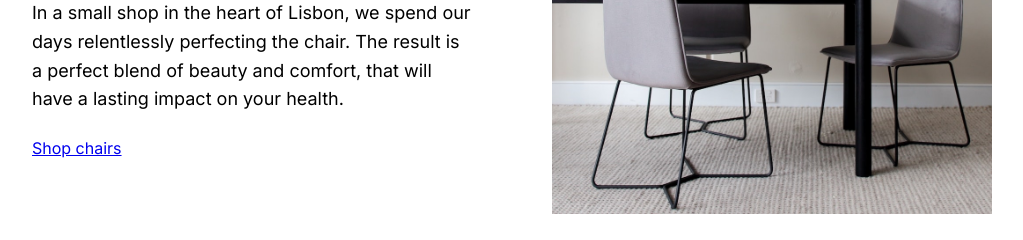
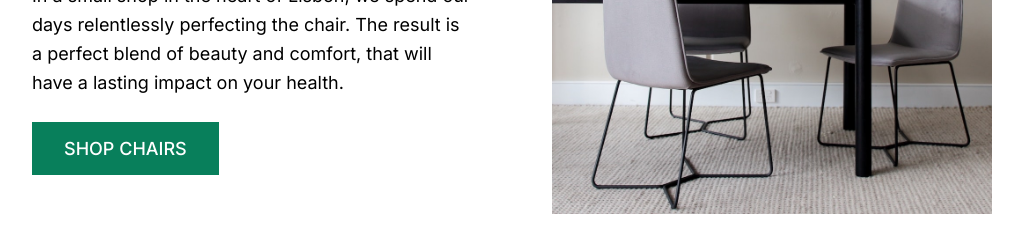
Before and after one commit to matheus4lves/udemy-html-css-design, a plain HTML site: page index.html in a window 1280 px wide. Shown: the part 274-514 px from the top of the page, without its empty margins (128-1151 px from the left). Drawn offline with Linux system fonts and the light colour scheme.

Commit message:
Apply colors to buttons

```diff
--- a/index.html
+++ b/index.html
@@ -25,7 +25,7 @@
             relentlessly perfecting the chair. The result is a perfect blend of
             beauty and comfort, that will have a lasting impact on your health.
           </p>
-          <a class="btn btn--big" href="#">Shop chairs</a>
+          <a class="link link--size--l" href="#">Shop chairs</a>
         </div>
         <img class="header__hero-img" src="hero.jpg" alt="Photo" />
       </header>
@@ -106,7 +106,7 @@
               </ul>
               <div class="chair__price">
                 <strong>250€</strong>
-                <a href="#" class="btn btn--small">Add to cart</a>
+                <a href="#" class="link">Add to cart</a>
               </div>
             </div>
           </figure>
@@ -130,7 +130,7 @@
               </ul>
               <div class="chair__price">
                 <strong>525€</strong>
-                <a href="#" class="btn btn--small">Add to cart</a>
+                <a href="#" class="link">Add to cart</a>
               </div>
             </div>
           </figure>
@@ -154,7 +154,7 @@
               </ul>
               <div class="chair__price">
                 <strong>1450€</strong>
-                <a href="#" class="btn btn--small">Add to cart</a>
+                <a href="#" class="link">Add to cart</a>
               </div>
             </div>
           </figure>
--- a/style.css
+++ b/style.css
@@ -1,5 +1,6 @@
 @import "./stylesheets/base.css";
 @import "./stylesheets/page.css";
+@import "./stylesheets/link.css";
 @import "./stylesheets/header.css";
 @import "./stylesheets/section.css";
 @import "./stylesheets/feature.css";
--- a/stylesheets/base.css
+++ b/stylesheets/base.css
@@ -1,3 +1,8 @@
+:root {
+  --color-teal-9: #087f5b;
+  --color-teal-8: #099268;
+}
+
 html {
   box-sizing: border-box;
 }
--- /dev/null
+++ b/stylesheets/link.css
@@ -0,0 +1,22 @@
+.link:link,
+.link:visited {
+  display: inline-block;
+  background: var(--color-teal-9);
+  color: #fff;
+  font-size: 0.875rem;
+  font-weight: 500;
+  text-decoration: none;
+  text-transform: uppercase;
+  padding: 8px 16px;
+}
+
+.link--size--l:link,
+.link--size--l:visited {
+  font-size: 1.125rem;
+  padding: 16px 32px;
+}
+
+.link:hover,
+.link:active {
+  background-color: var(--color-teal-8);
+}
```
